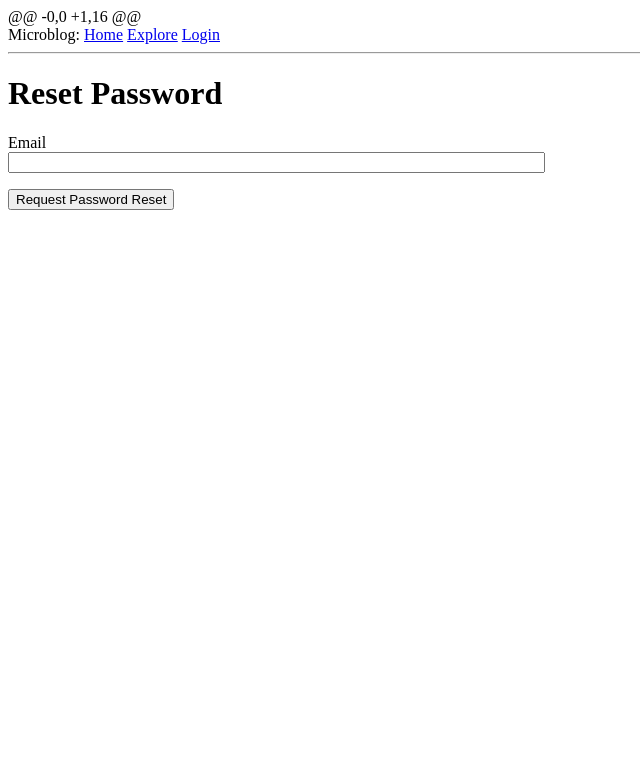
After one commit to Pazuzu71/microblog, a Flask app: page /reset_password_request in a window 1280 px wide. The commit adds this page. Shown: the top 783 px of the page, without its empty margins (0-640 px from the left). Run offline with Flask 2, Linux system fonts and the light colour scheme.

Commit message:
reset pass and send email

```diff
--- a/app/__init__.py
+++ b/app/__init__.py
@@ -7,6 +7,7 @@ import logging
 from logging.handlers import SMTPHandler, RotatingFileHandler
 from logging.handlers import RotatingFileHandler
 import os
+from flask_mail import Mail
 
 app = Flask(__name__)
 app.config.from_object(Config)
@@ -14,6 +15,7 @@ db = SQLAlchemy(app)
 migrate = Migrate(app, db)
 login = LoginManager(app)
 login.login_view = 'login'
+mail = Mail(app)
 
 if not app.debug:
     if app.config['MAIL_SERVER']:
--- a/app/forms.py
+++ b/app/forms.py
@@ -57,3 +57,15 @@ class EditProfileForm(FlaskForm):
 class PostForm(FlaskForm):
     post = TextAreaField('Say something', validators=[DataRequired(), Length(min=1, max=140)])
     submit = SubmitField('Submit')
+
+
+class ResetPasswordRequestForm(FlaskForm):
+    email = StringField('Email', validators=[DataRequired(), Email()])
+    submit = SubmitField('Request Password Reset')
+
+
+class ResetPasswordForm(FlaskForm):
+    password = PasswordField('Password', validators=[DataRequired()])
+    password2 = PasswordField(
+        'Repeat Password', validators=[DataRequired(), EqualTo('password')])
+    submit = SubmitField('Request Password Reset')
--- a/app/routes.py
+++ b/app/routes.py
@@ -15,6 +15,9 @@ from datetime import datetime
 from app.forms import EditProfileForm
 from app.forms import PostForm
 from app.models import Post
+from app.forms import ResetPasswordRequestForm
+from app.email import send_password_reset_email
+from app.forms import ResetPasswordForm
 
 
 @app.route('/login', methods=['GET', 'POST'])
@@ -148,6 +151,7 @@ def index():
                            posts=posts.items, next_url=next_url,
                            prev_url=prev_url)
 
+
 @app.route('/explore')
 @login_required
 def explore():
@@ -155,3 +159,34 @@ def explore():
     posts = Post.query.order_by(Post.timestamp.desc()).paginate(
         page, app.config['POSTS_PER_PAGE'], False)
     return render_template("index.html", title='Explore', posts=posts.items)
+
+
+@app.route('/reset_password_request', methods=['GET', 'POST'])
+def reset_password_request():
+    if current_user.is_authenticated:
+        return redirect(url_for('index'))
+    form = ResetPasswordRequestForm()
+    if form.validate_on_submit():
+        user = User.query.filter_by(email=form.email.data).first()
+        if user:
+            send_password_reset_email(user)
+        flash('Check your email for the instructions to reset your password')
+        return redirect(url_for('login'))
+    return render_template('reset_password_request.html',
+                           title='Reset Password', form=form)
+
+
+@app.route('/reset_password/<token>', methods=['GET', 'POST'])
+def reset_password(token):
+    if current_user.is_authenticated:
+        return redirect(url_for('index'))
+    user = User.verify_reset_password_token(token)
+    if not user:
+        return redirect(url_for('index'))
+    form = ResetPasswordForm()
+    if form.validate_on_submit():
+        user.set_password(form.password.data)
+        db.session.commit()
+        flash('Your password has been reset.')
+        return redirect(url_for('login'))
+    return render_template('reset_password.html', form=form)
--- /dev/null
+++ b/app/templates/email/reset_password_request.html
@@ -0,0 +1,17 @@
+@@ -0,0 +1,16 @@
+{% extends "base.html" %}
+
+{% block content %}
+    <h1>Reset Password</h1>
+    <form action="" method="post">
+        {{ form.hidden_tag() }}
+        <p>
+            {{ form.email.label }}<br>
+            {{ form.email(size=64) }}<br>
+            {% for error in form.email.errors %}
+            <span style="color: red;">[{{ error }}]</span>
+            {% endfor %}
+        </p>
+        <p>{{ form.submit() }}</p>
+    </form>
+{% endblock %}
--- a/app/templates/login.html
+++ b/app/templates/login.html
@@ -20,6 +20,10 @@
         </p>
         <p>{{ form.remember_me() }} {{ form.remember_me.label }}</p>
         <p>{{ form.submit() }}</p>
+        <p>
+            Forgot Your Password?
+            <a href="{{ url_for('reset_password_request') }}">Click to Reset It</a>
+        </p>
     </form>
     <p>New User? <a href="{{ url_for('register') }}">Click to Register!</a></p>
 {% endblock %}
--- a/config.py
+++ b/config.py
@@ -14,5 +14,5 @@ class Config(object):
     MAIL_USE_TLS = os.environ.get('MAIL_USE_TLS') is not None
     MAIL_USERNAME = os.environ.get('MAIL_USERNAME')
     MAIL_PASSWORD = os.environ.get('MAIL_PASSWORD')
-    ADMINS = ['your-email@example.com']
+    ADMINS = ['genchez.tula@gmail.com']
     POSTS_PER_PAGE = 3
```
Also changed, not shown: app/email.py (added, +28 -0 lines), app/models.py (+14 -0 lines), app/templates/email/eset_password.html (added, +12 -0 lines), app/templates/email/reset_password.txt (added, +13 -0 lines), app/templates/reset_password.html (added, +23 -0 lines), app.db, 1 other file.
